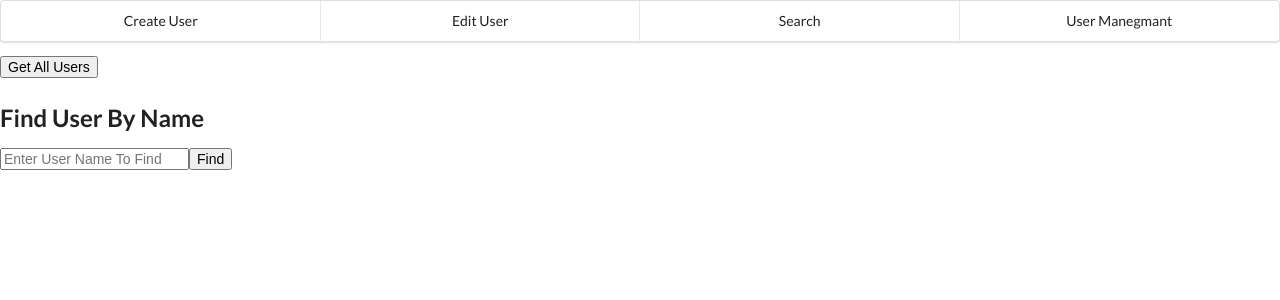
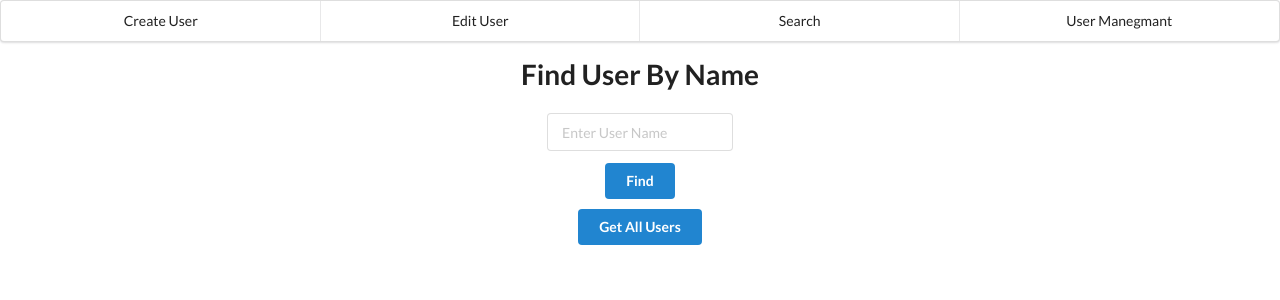
Before and after one commit to Ernestobolkin/Bank, a React (Create React App) app in the folder client/: page /search in a window 1280 px wide. Shown: the top 300 px of the page. Built offline with nearby package versions, Linux system fonts and the light colour scheme.

Commit message:
css to the whole pages is almost done

```diff
--- a/client/src/App.js
+++ b/client/src/App.js
@@ -21,13 +21,13 @@ function App() {
         </Route>
 
         <Route path="/search" exact>
+          <FindUser />
           <GetAllUsers />
-          <FindUser />
         </Route>
 
         <Route path="/manege" exact>
+          <DeleteUser />
           <DeleteAllUsers />
-          <DeleteUser />
         </Route>
       </BrowserRouter>
     </>
--- a/client/src/components/ManegmantPage/deleteAllUser.js
+++ b/client/src/components/ManegmantPage/deleteAllUser.js
@@ -13,7 +13,11 @@ export const DeleteAllUsers = () => {
   };
   return (
     <>
-      <button onClick={() => onClickHandle()}>Delete All Users</button>
+      <div className="multiContainer">
+        <button className="ui primary button" onClick={() => onClickHandle()}>
+          Delete All Users
+        </button>
+      </div>
     </>
   );
 };
--- a/client/src/components/ManegmantPage/deleteUser.js
+++ b/client/src/components/ManegmantPage/deleteUser.js
@@ -4,24 +4,31 @@ import axios from "axios";
 export const DeleteUser = () => {
   const [userName, setUserName] = useState("");
 
-  const onHandleClick = async()=>{
-    axios.delete(`http://localhost:8080/user/${userName}`).then((res)=>{
-      alert(res.data)
-    }).catch((error)=>{
+  const onHandleClick = async () => {
+    axios
+      .delete(`http://localhost:8080/user/${userName}`)
+      .then((res) => {
+        alert(res.data);
+      })
+      .catch((error) => {
         alert(error.response.data);
-    })
-  }
+      });
+  };
 
   return (
     <>
+      <div className="multiContainer">
         <h2>Delete User</h2>
+        <div className="ui input">
           <input
             onChange={(e) => setUserName(e.target.value)}
             value={userName}
             name="name"
             placeholder="Enter Name Of The User"
-      ></input> <br/>
-      <button onClick={()=>onHandleClick()}>Delete</button>
+          ></input>
+        </div>
+        <button className="ui primary button" onClick={() => onHandleClick()}>Delete</button>
+      </div>
     </>
   );
 };
--- a/client/src/components/SeacrchPage/findUser.js
+++ b/client/src/components/SeacrchPage/findUser.js
@@ -8,7 +8,9 @@ export const FindUser = () => {
     await axios
       .get(`http://localhost:8080/user/${name}`)
       .then((res) => {
-        alert(`Name: ${res.data[0].fullName}, Cash: ${res.data[0].cash}, Credit: ${res.data[0].credit}`)
+        alert(
+          `Name: ${res.data[0].fullName}, Cash: ${res.data[0].cash}, Credit: ${res.data[0].credit}`
+        );
       })
       .catch((err) => alert(err.response.data));
   };
@@ -18,13 +20,19 @@ export const FindUser = () => {
   };
   return (
     <>
-      <h2>Find User By Name</h2>
-      <input
-        placeholder="Enter User Name To Find"
-        value={value}
-        onChange={(e) => setValue(e.target.value)}
-      ></input>
-      <button onClick={() => onHandeClick()}>Find</button>
+      <div className="multiContainer">
+        <h2>Find User By Name</h2>
+        <div className="ui input">
+          <input
+            placeholder="Enter User Name"
+            value={value}
+            onChange={(e) => setValue(e.target.value)}
+          ></input>
+        </div>
+        <button className="ui primary button" onClick={() => onHandeClick()}>
+          Find
+        </button>
+      </div>
     </>
   );
 };
--- a/client/src/components/SeacrchPage/getAllUsers.js
+++ b/client/src/components/SeacrchPage/getAllUsers.js
@@ -12,8 +12,8 @@ export const GetAllUsers = () => {
       });
   };
   return (
-    <div>
-      <button onClick={() => getUsers()}>Get All Users</button>
+    <div className="multiContainer">
+      <button className="ui primary button" onClick={() => getUsers()}>Get All Users</button>
     </div>
   );
 };
--- a/client/src/components/multi.style.scss
+++ b/client/src/components/multi.style.scss
@@ -9,4 +9,7 @@
   .input{
     margin: 0.5rem 0;
   }
+  .button{
+    margin: 5px 0 ;
+  }
 }
```
Lines whose indentation alone changed are shown as unchanged.
